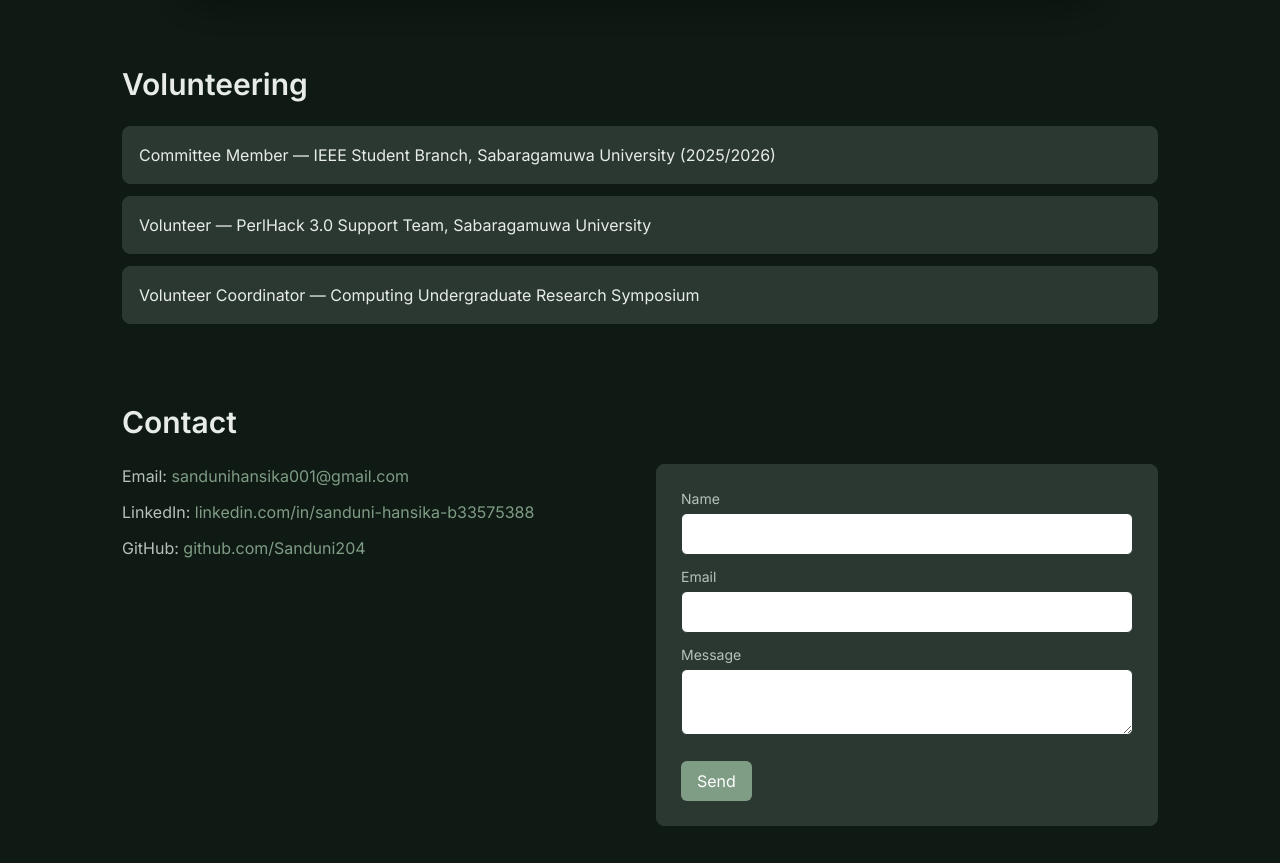
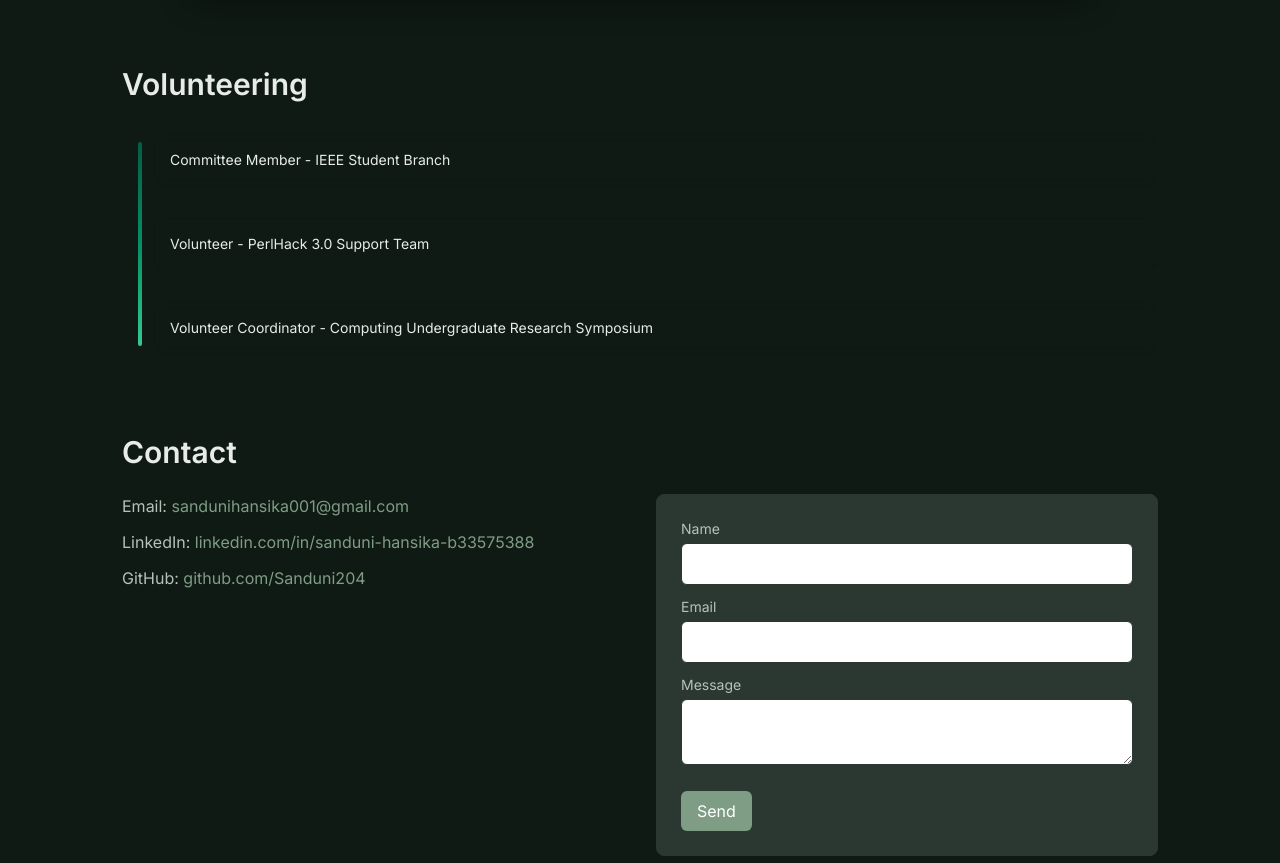
Before and after one commit to Sanduni204/my-portfolio, a Next.js app: page / in a window 1280 px wide. Shown: the part 4040-4903 px from the top of the page. Built offline with nearby package versions, Linux system fonts and the light colour scheme.

Commit message:
fix(components): improve layout & accessibility for Certifications and Volunteering

```diff
--- a/src/components/Volunteering.tsx
+++ b/src/components/Volunteering.tsx
@@ -8,17 +8,48 @@ export default function Volunteering() {
 	const container = { hidden: {}, visible: { transition: { staggerChildren: 0.06 } } }
 	const item = { hidden: { opacity: 0, y: 12 }, visible: { opacity: 1, y: 0, transition: { duration: 0.45 } } }
 
+	const volunteeringItems = [
+		{
+			title: 'Committee Member - IEEE Student Branch',
+			href: 'https://www.linkedin.com/posts/sanduni-hansika-b33575388_ieee-ieeesusl-susl-activity-7380334147581558784-5sk9?utm_source=share&utm_medium=member_desktop&rcm=ACoAAF962xcBqehMyTPbSLt0TDr-7bPF3erukMM'
+		},
+		{
+			title: 'Volunteer - PerlHack 3.0 Support Team',
+			href: 'https://www.linkedin.com/posts/sanduni-hansika-b33575388_ieee-wie-ieeewie-activity-7380332907241873409-W22E?utm_source=share&utm_medium=member_desktop&rcm=ACoAAF962xcBqehMyTPbSLt0TDr-7bPF3erukMM'
+		},
+		{
+			title: 'Volunteer Coordinator - Computing Undergraduate Research Symposium',
+			href: 'https://www.linkedin.com/posts/sanduni-hansika-b33575388_comurs2025-facultyofcomputing-susl-activity-7380329961565622272-ZQwg?utm_source=share&utm_medium=member_desktop&rcm=ACoAAF962xcBqehMyTPbSLt0TDr-7bPF3erukMM'
+		}
+	]
+
 	return (
 		<AnimateSection>
 			<section id="volunteering" className="container mx-auto px-6 py-12">
 				<MDiv variants={container} initial="hidden" whileInView="visible" viewport={{ once: true, amount: 0.15 }}>
-					<h2 className="text-2xl sm:text-3xl font-semibold text-textc-primary mb-6">Volunteering</h2>
+					<h2 className="text-2xl sm:text-3xl font-semibold text-textc-primary mb-8">Volunteering</h2>
 
-					<ul className="space-y-3">
-						<MLi variants={item} className="bg-brand-background-grey p-4 rounded-lg border border-brand-background-grey shadow-sm">Committee Member — IEEE Student Branch, Sabaragamuwa University (2025/2026)</MLi>
-						<MLi variants={item} className="bg-brand-background-grey p-4 rounded-lg border border-brand-background-grey shadow-sm">Volunteer — PerlHack 3.0 Support Team, Sabaragamuwa University</MLi>
-						<MLi variants={item} className="bg-brand-background-grey p-4 rounded-lg border border-brand-background-grey shadow-sm">Volunteer Coordinator — Computing Undergraduate Research Symposium</MLi>
-					</ul>
+					{/* Timeline container */}
+					<div className="relative pl-8">
+						{/* vertical gradient line */}
+						<div className="absolute left-4 top-2 bottom-2 w-1 rounded-full bg-gradient-to-b from-emerald-800 via-emerald-600 to-emerald-400 opacity-95" />
+
+						<ul className="space-y-8">
+							{volunteeringItems.map((it, idx) => (
+								<MLi key={idx} variants={item} className="relative flex items-start gap-4 p-4 pr-6 rounded-2xl bg-white/6 backdrop-blur-sm shadow-sm transform transition hover:-translate-y-1 hover:shadow-lg">
+									<a
+										href={it.href}
+										target="_blank"
+										rel="noopener noreferrer"
+										className="block w-full text-sm text-textc-primary hover:underline"
+										aria-label={it.title}
+									>
+										{it.title}
+									</a>
+								</MLi>
+							))}
+						</ul>
+					</div>
 				</MDiv>
 			</section>
 		</AnimateSection>
```
